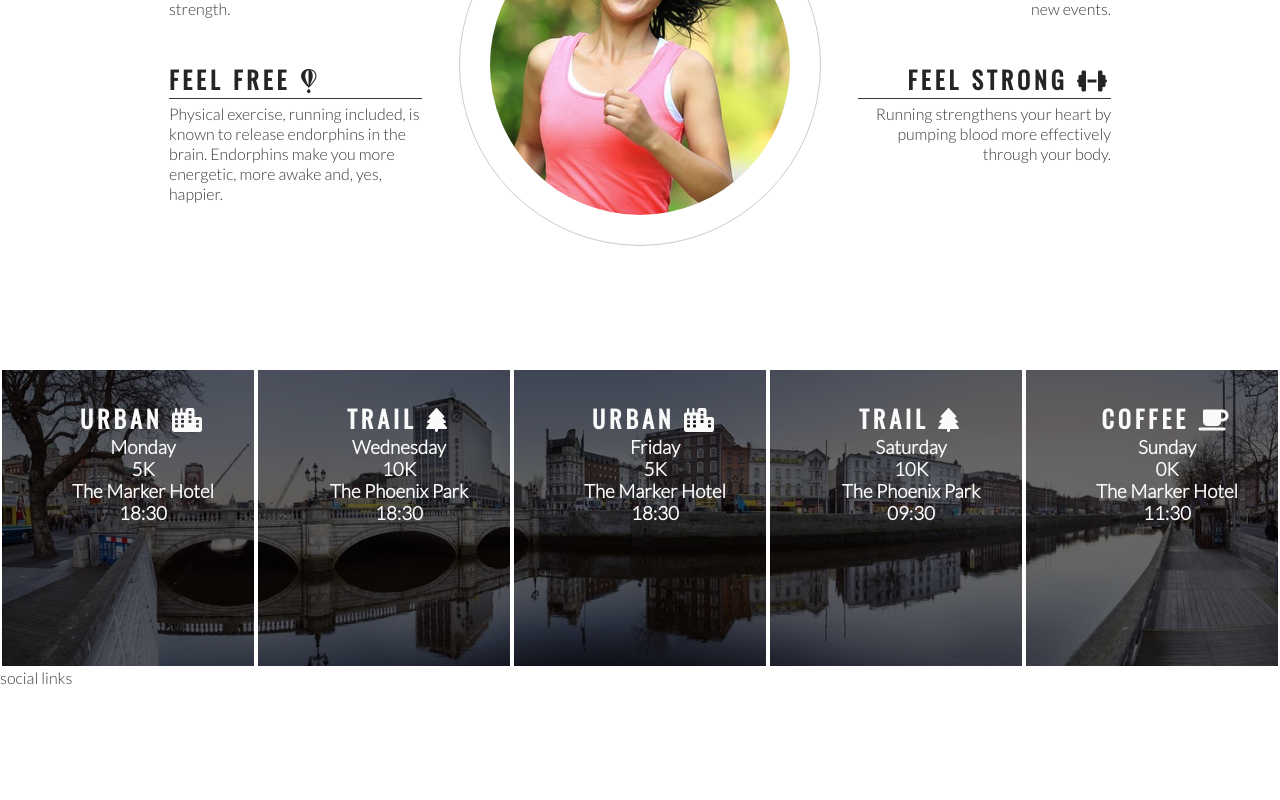
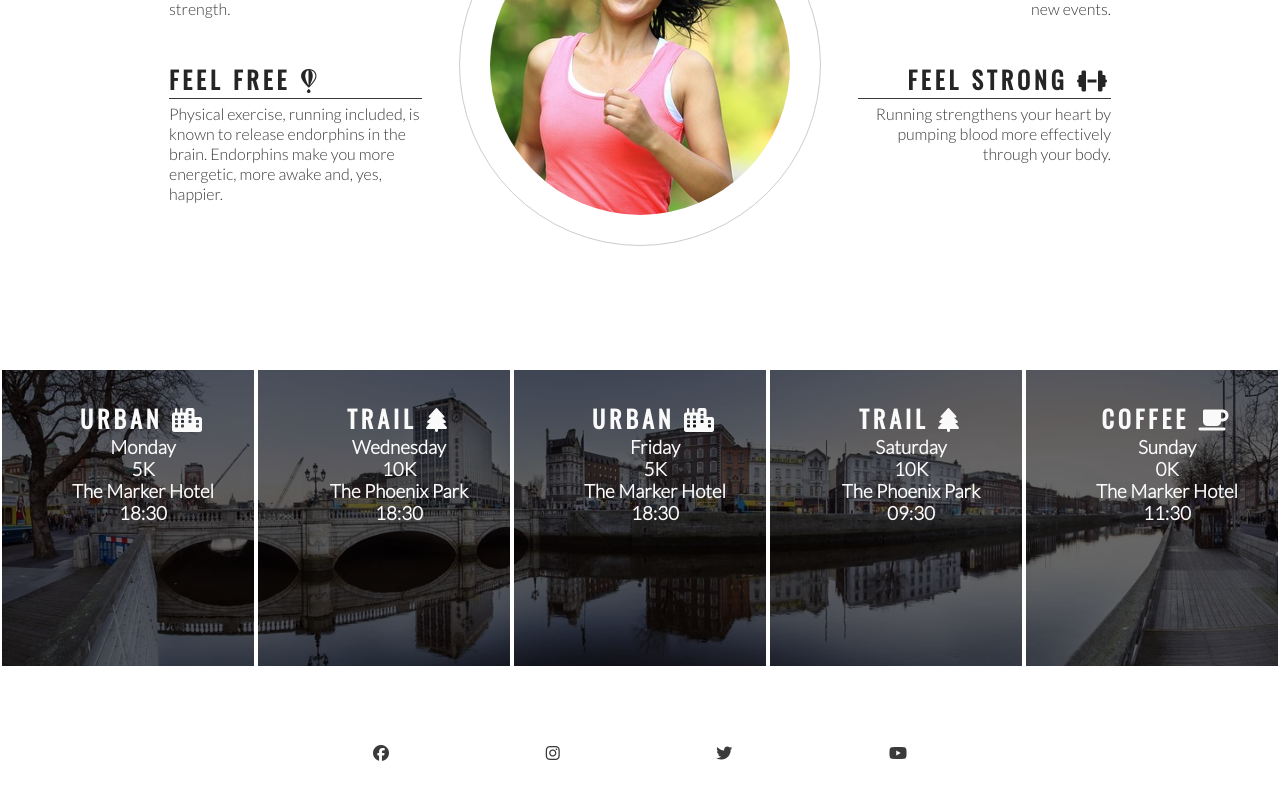
Before and after one commit to Natalitta/love-running, a plain HTML site: page index.html in a window 1280 px wide. Shown: the part 927-1727 px from the top of the page. Before the commit the page ends 1614 px from the top, so only its background shows below. Drawn offline with nearby package versions, Linux system fonts and the light colour scheme.

Commit message:
Add and style social media links to the footer

```diff
--- a/assets/css/style.css
+++ b/assets/css/style.css
@@ -178,3 +178,19 @@ hr{
 #times h2 {
     color: #fafafa;
 }
+/*footer*/
+footer {
+    height: 150px;
+}
+.social-networks {
+    text-align: center;
+}
+.social-networks li {
+    display: inline;
+}
+.social-networks i {
+    font-size: 100%;
+    margin: 1%;
+    padding: 5%;
+    color: #3a3a3a;
+}
--- a/index.html
+++ b/index.html
@@ -105,7 +105,20 @@
         </div>
     </section>
     <footer>
-        social links
+        <ul class="social-networks">
+            <li>
+                <a href="https://facebook.com" target="_blank" rel="noopener" aria-label="Visit our Facebook page (opens in a new tab)"><i class="fa-brands fa-facebook"></i></a>
+            </li>
+            <li>
+                <a href="https://instagram.com" target="_blank" rel="noopener" aria-label="Visit our Instagram page (opens in a new tab)"><i class="fa-brands fa-instagram"></i></a>
+            </li>
+            <li>
+                <a href="https://twitter.com" target="_blank" rel="noopener" aria-label="Visit our Twitter page (opens in a new tab)"><i class="fa-brands fa-twitter"></i></a>
+            </li>
+            <li>
+                <a href="https://youtube.com" target="_blank" rel="noopener" aria-label="Visit our YouTube page (opens in a new tab)"><i class="fa-brands fa-youtube"></i></a>
+            </li>
+        </ul>
     </footer>
 <!--font awesome script-->
 <script src="https://kit.fontawesome.com/90849b1530.js" crossorigin="anonymous"></script>
```
